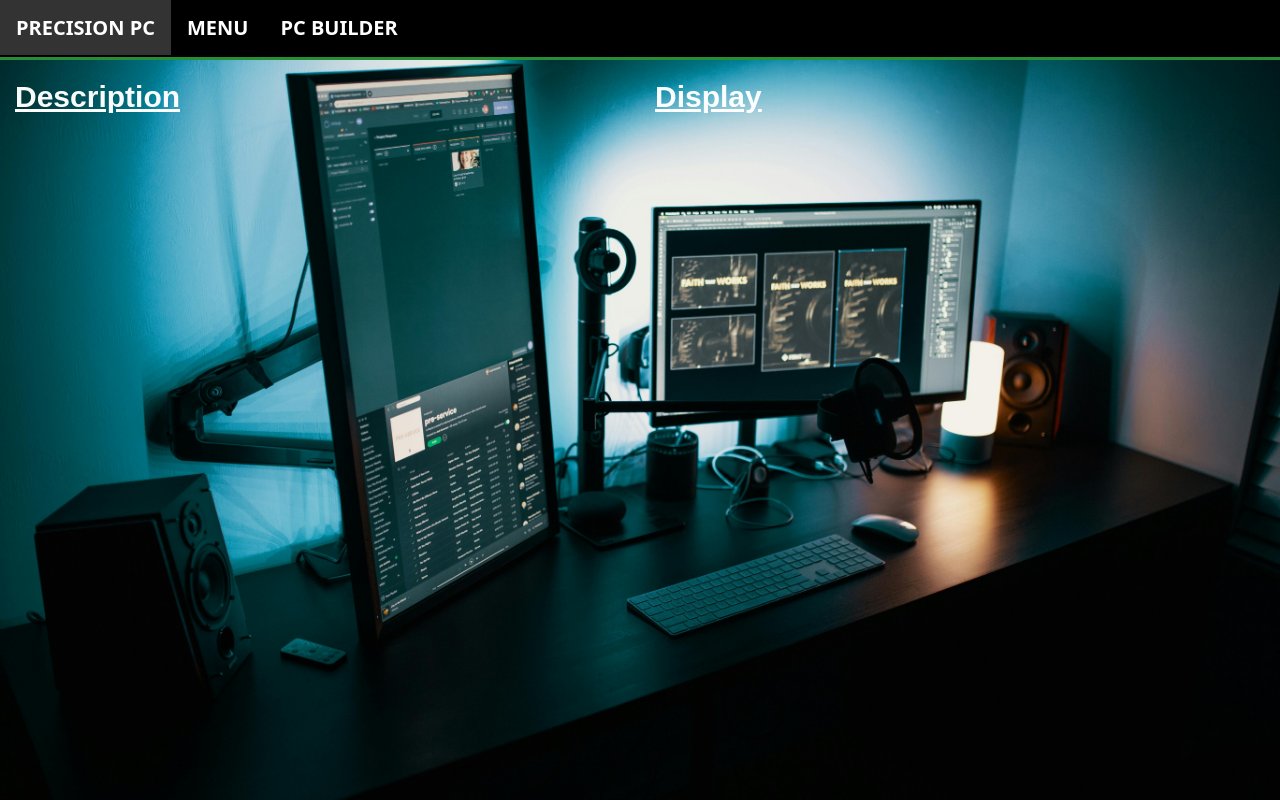
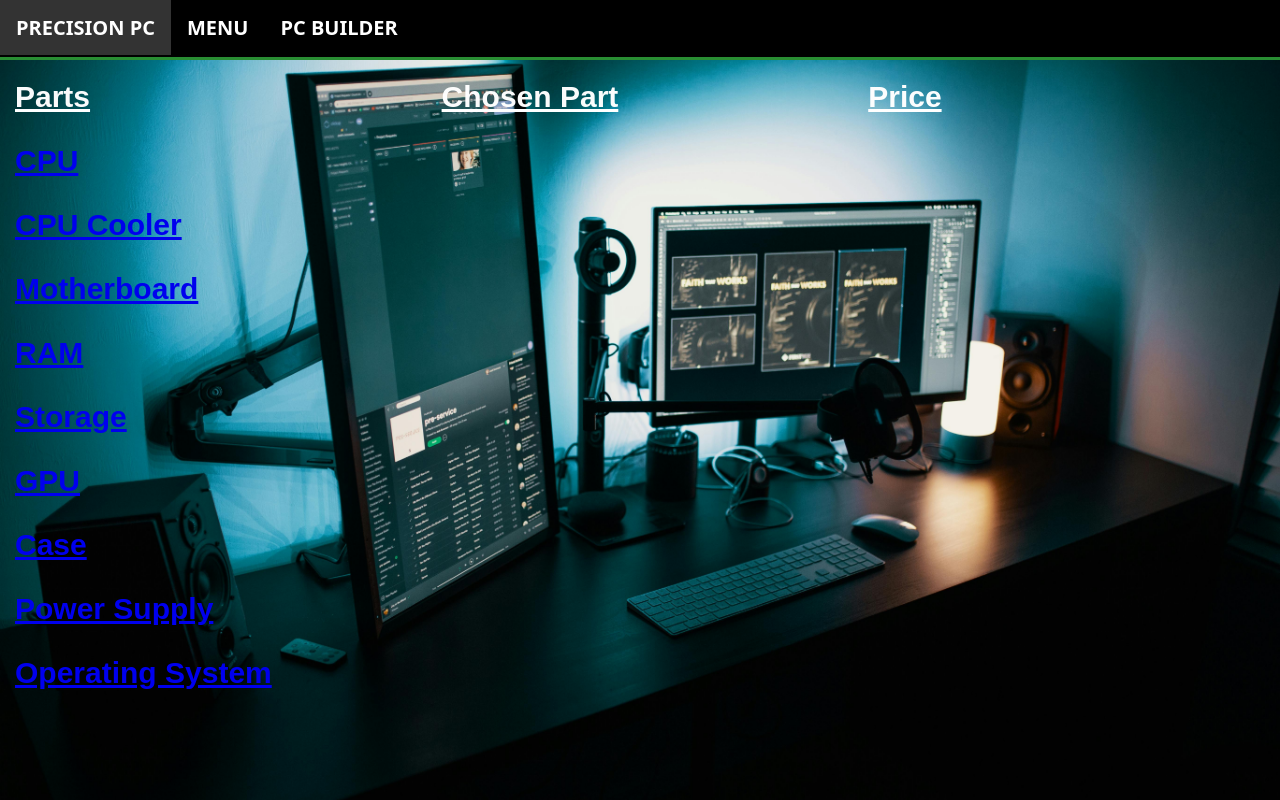
Before and after one commit to ahhhalllrigthythen/stackblitz-starters-version_b, a website: page page3.html in a window 1280 px wide. Drawn offline with Linux system fonts and the light colour scheme.

Commit message:
added href links in pc builder page to all of the pc part pages. no problems. great success

```diff
--- /dev/null
+++ b/opperatingsystem.css
@@ -0,0 +1,84 @@
+* {
+    box-sizing: border-box;
+
+}
+
+body {
+    background: url(pexels-joshsorenson-1714208.jpg);
+    background-size: cover;
+    background-repeat: no-repeat;
+}
+
+body {
+margin: 0;
+font-family: system-ui, sans-serif;
+color: #000;
+background-color: #fcfafa;
+}
+
+.column {
+  float: left;
+  width: 50%;
+}
+
+.row:after {
+  content: "";
+  display: table;
+  clear: both;
+
+}
+
+h1 {
+    font-size: large;
+    font-weight: bold;
+    font-style: normal;
+    text-align: center;
+    margin-top: 27px;
+    margin-left: 10px;
+}
+
+p {
+    color: #fffffffa;
+    font-family: Arial, sans-serif;
+    font-weight: bolder;
+    font-size: 30px;
+    margin-left: 15px;
+    margin-top: 27px;
+}
+
+u {
+  color: white;
+}
+
+nav {
+    position: fixed;
+    z-index: 1;
+    top: 0;
+    width: 100%;
+    list-style-type: none;
+    margin: 0;
+    padding: 0;
+    overflow: hidden;
+    background-color: #000;
+    height: 60px;
+    border-bottom: 3px solid #298e33;
+    font-size: 20px;
+    font-weight: bold;
+    transition-duration: 0.4s;
+  }
+
+  li {
+    float: left;
+  }
+
+  li a {
+    display: block;
+    color: white;
+    text-align: center;
+    padding: 14px 16px;
+    text-decoration: none;
+  }
+
+  li a:hover {
+    background-color: #333;
+  }
--- a/page3.html
+++ b/page3.html
@@ -13,11 +13,24 @@
         <div class="row">
             <div class="column" style="background-color:;">
               <h2>Column 1</h2>
-              <u><p>Description</p></u>
+              <u><p>Parts</p></u>
+              <p><a href="/cpu.html">CPU</a></p>
+              <p><a href="/cpucooler.html">CPU Cooler</a></p>
+              <p><a href="/motherboard.html">Motherboard</a></p>
+              <p><a href="/memory.html">RAM</a></p>
+              <p><a href="/storage.html">Storage</a></p>
+              <p><a href="/gpu.html">GPU</a></p>
+              <p><a href="/case.html">Case</a></p>
+              <p><a href="/powersupply.html">Power Supply</a></p>
+              <p><a href="/opperatingsystem.html">Operating System</a></p>
             </div>
             <div class="column" style="background-color:;">
               <h2>Column 2</h2>
-              <u><p>Display</p></u>
+              <u><p>Chosen Part</p></u>
+            </div>
+            <div class="column" style="background-color:;">
+              <h2>Column 3</h2>
+              <u><p>Price</p></u>
             </div>
     </body>
 </html>
--- a/styles3.css
+++ b/styles3.css
@@ -18,7 +18,7 @@ background-color: #fcfafa;
 
 .column {
   float: left;
-  width: 50%;
+  width: 33.33%;
 }
 
 .row:after {
```
Also changed, not shown: case.html (+1 -0 lines), cpu.html (+1 -0 lines), cpucooler.html (+1 -0 lines), gpu.html (+1 -0 lines), memory.html (+1 -0 lines), motherboard.html (+1 -0 lines), opperatingsystem.html (+2 -1 lines), powersupply.html (+1 -0 lines), storage.html (+1 -0 lines).
